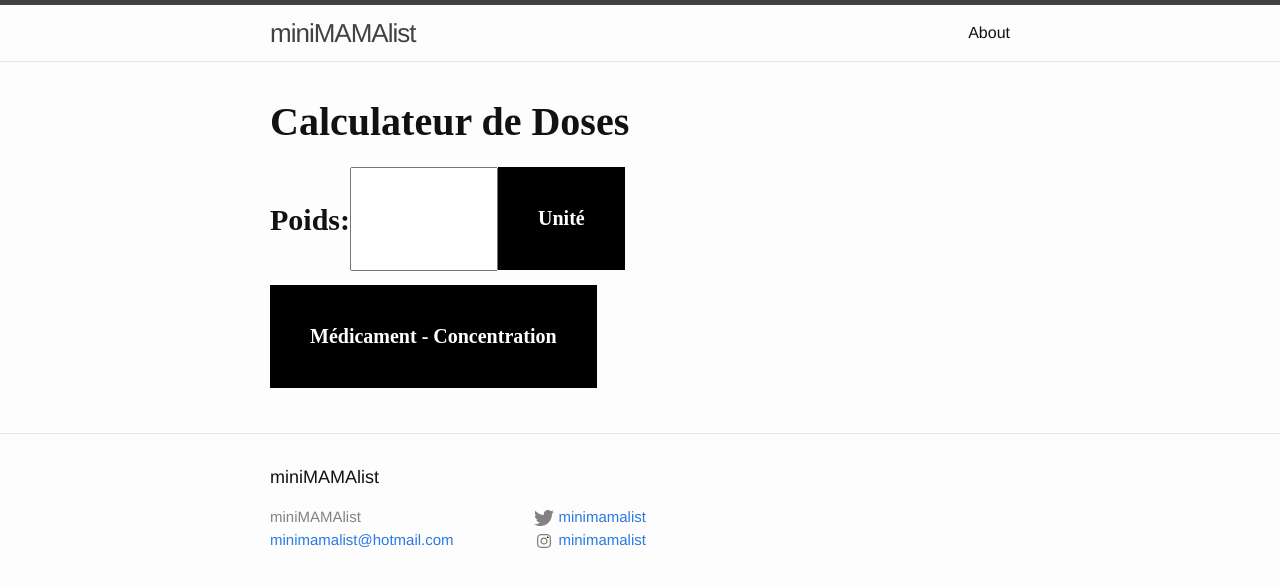
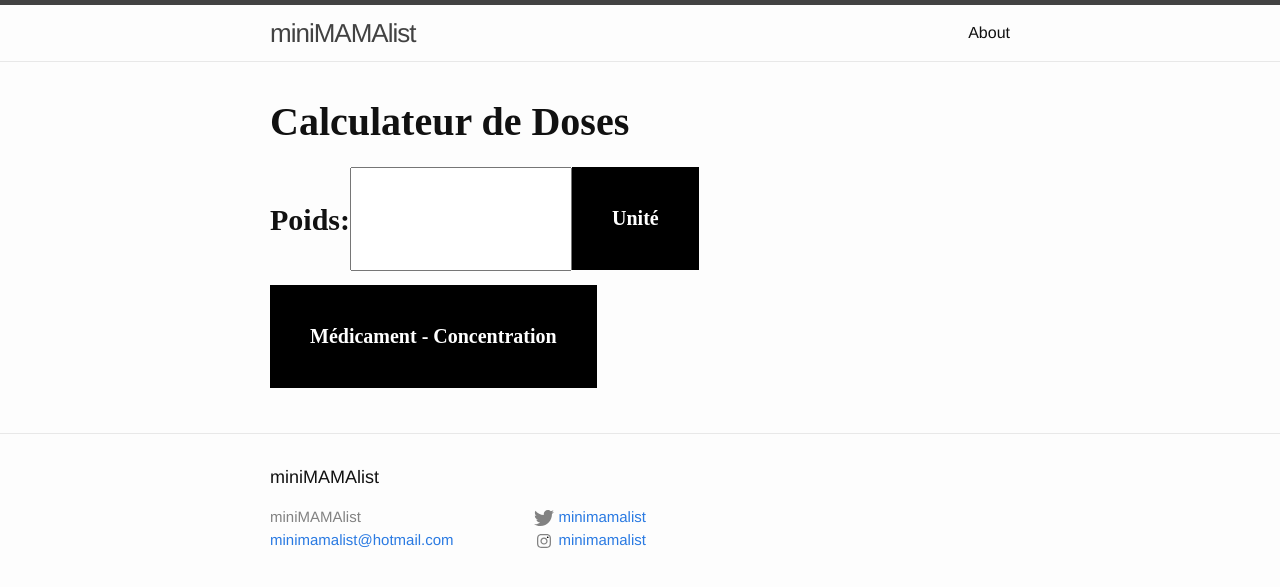
Before and after one commit to patrickboutin/patrickboutin.github.io, a Jekyll site: the page built from index.html, in a window 1280 px wide. Shown: the top 587 px of the page. Built offline with Jekyll 4.4.1, drawn with Linux system fonts in a browser that asks for light colours.

Commit message:
Update index.html

```diff
--- a/index.html
+++ b/index.html
@@ -27,7 +27,7 @@ input[type=numeric] {
     font-family: Ormont light;
     font-weight: 700;
     font-size: 48.8px;
-    width: 20%;
+    width: 30%;
     padding: 22px 20px;
     box-sizing: border-box;
     float: left;
```
